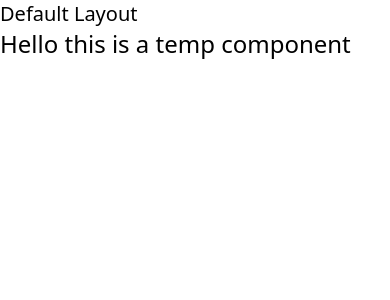
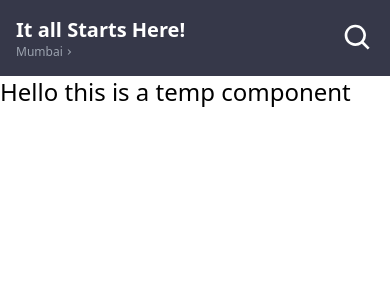
Before and after one commit to vaishnavinitin11/BookMyShow-Clone, a React (Create React App) app: page / in a window 390 px wide. Shown: the top 300 px of the page. Built offline with nearby package versions, Linux system fonts and the light colour scheme.

Commit message:
NavSm added

```diff
--- a/package.json
+++ b/package.json
@@ -9,6 +9,7 @@
     "@testing-library/user-event": "^12.8.3",
     "react": "^17.0.2",
     "react-dom": "^17.0.2",
+    "react-icons": "^4.2.0",
     "react-router-dom": "^5.2.0",
     "react-scripts": "4.0.3",
     "web-vitals": "^1.1.2"
--- /dev/null
+++ b/src/components/Navbar/navbar.component.jsx
@@ -0,0 +1,39 @@
+import React from "react";
+import {BiChevronRight, BiSearch} from "react-icons/bi";
+
+const NavSm = () => {
+  return (
+    <>
+      <div className="text-white flex items-center justify-between">
+        <div>
+          <h3 className="text-xl font-bold">It all Starts Here!</h3>
+          <span className="text-gray-400 text-xs flex items-center">
+            Mumbai <BiChevronRight />
+          </span>
+        </div>
+        <div className="w-8 h-8">
+          <BiSearch className="w-full h-full"/>
+        </div>
+      </div>
+    </>
+  );
+};
+const NavMd = () => {};
+const NavLg = () => {};
+
+const Navbar = () => {
+  return (
+    <>
+      <nav className="bg-bms-700 p-4">
+        <div className="md:hidden">
+          {/* Mobile screen */}
+          <NavSm />
+        </div>
+        <div className="hidden md:flex lg:hidden">{/* Medium/Tab screen */}</div>
+        <div className="hidden lg:flex">{/* Large screen */}</div>
+      </nav>
+    </>
+  );
+};
+
+export default Navbar;
--- a/src/layouts/Default.Layout.jsx
+++ b/src/layouts/Default.Layout.jsx
@@ -1,10 +1,13 @@
 //import { PreviousMap } from "postcss";
 import React from "react";
+
+// Components
+import Navbar from "../components/Navbar/navbar.component";
 
 const DefaultLayout = (props) => {
     return (
     <>
-        <h1 className="text-xl">Default Layout</h1>
+        <Navbar />
         {props.children}
     </>
     );
--- a/tailwind.config.js
+++ b/tailwind.config.js
@@ -2,7 +2,34 @@ module.exports = {
   purge: ['./src/**/*.{js,jsx,ts,tsx}', './public/index.html'],
   darkMode: false, // or 'media' or 'class'
   theme: {
-    extend: {},
+    extend: {
+      colors: {
+        vaish: {
+          50: '#ffe8e8',
+          100: '#f3c1c3',
+          200: '#e5999c',
+          300: '#da7175',
+          400: '#cf4a4e',
+          500: '#b53035',
+          600: '#8e2528',
+          700: '#661a1d',
+          800: '#3e0d10',
+          900: '#1b0203',
+        },
+        bms: {
+          50: '#edf1fc',
+          100: '#d3d4e1',
+          200: '#b6b8c9',
+          300: '#989bb2',
+          400: '#7c7f9b',
+          500: '#636582',
+          600: '#4c4f66',
+          700: '#363849',
+          800: '#21222e',
+          900: '#0a0a16',
+        },
+      },
+    },
   },
   variants: {
     extend: {},
```
Also changed, not shown: 1 other file (tests, documents, lock files or other folders).
